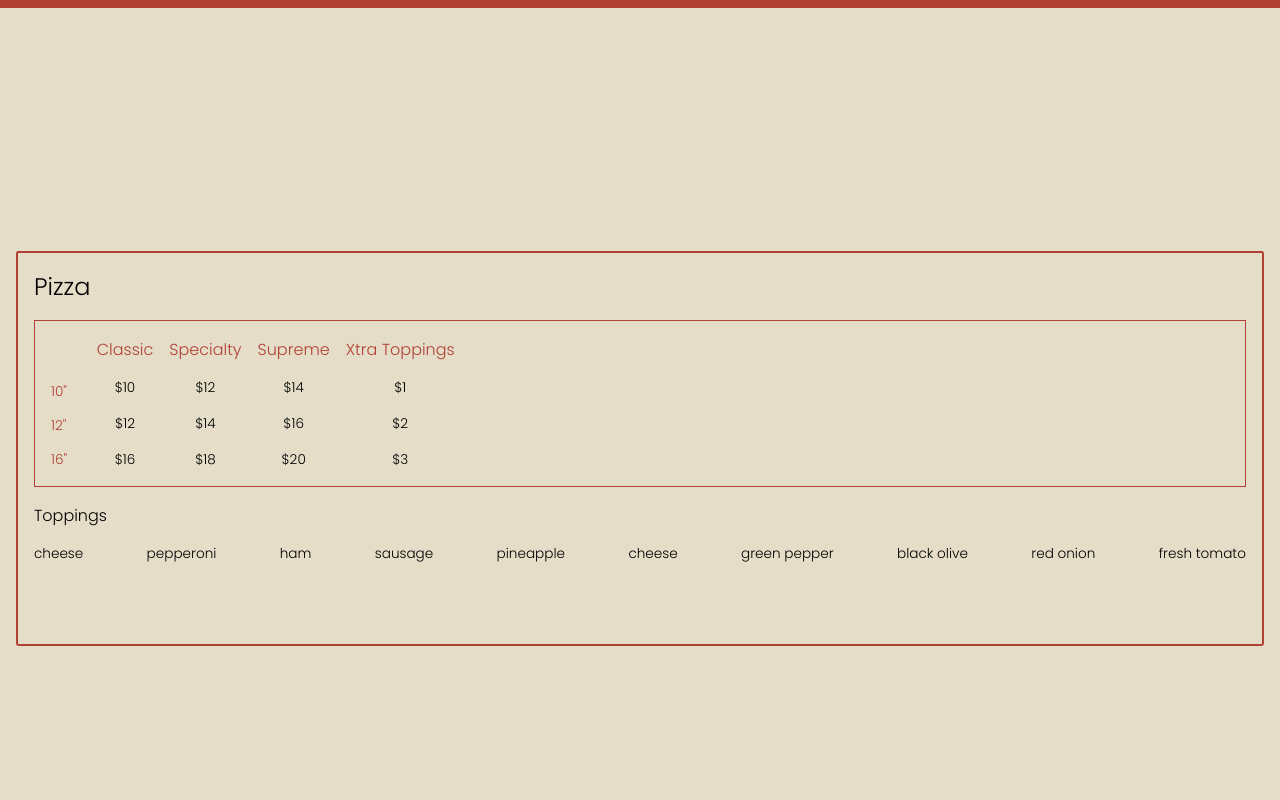
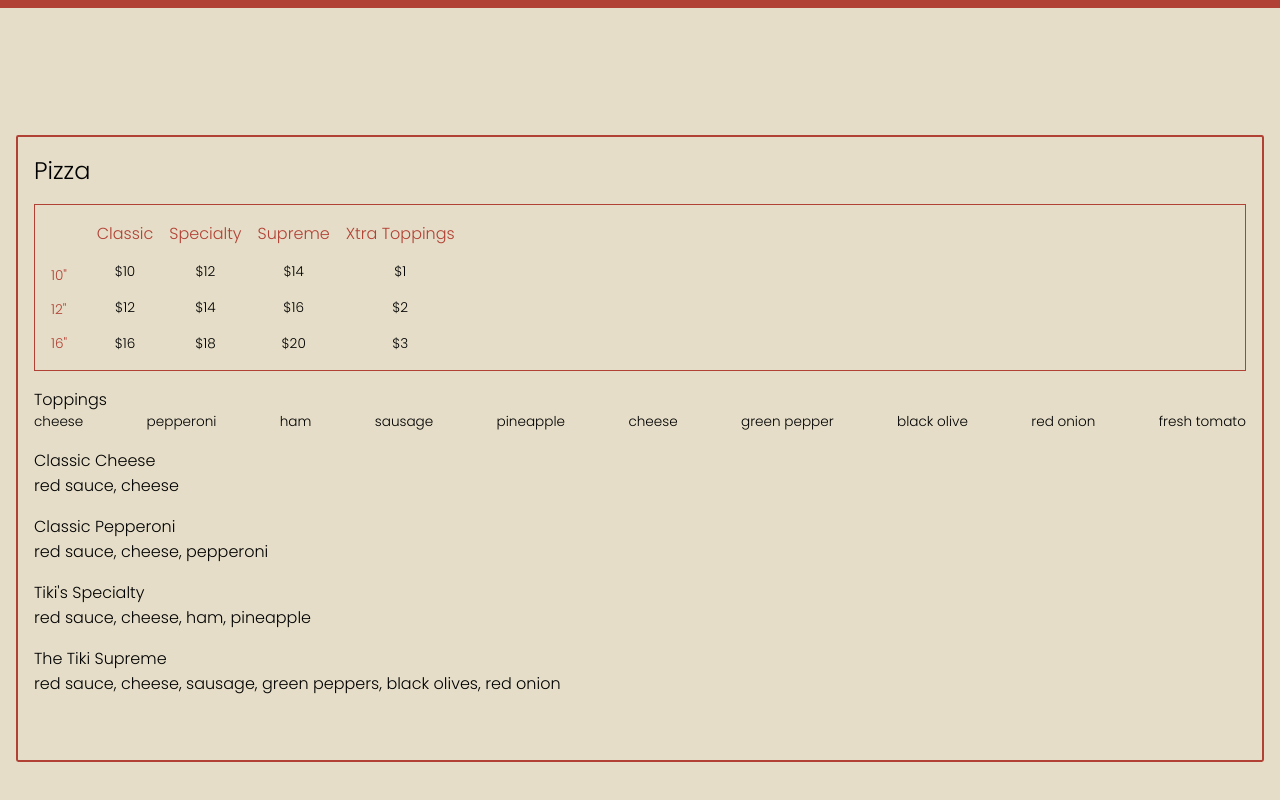
Before and after one commit to Cedrus32/Restaurant-Page, a website built with webpack: page dist/index.html in a window 1280 px wide. Shown: the part 792-1592 px from the top of the page. Built offline with Linux system fonts and the light colour scheme; a web font is replaced by a local one.

Commit message:
Set pizza list styling

```diff
--- a/src/styles/layout.css
+++ b/src/styles/layout.css
@@ -177,11 +177,11 @@ main {
                         .category {
                             display: flex;
                             flex-flow: column;
-                            gap: var(--container-gap);
                         }
 
                         #price-categories .category {
                             align-items: center;
+                            gap: var(--container-gap);
                         }
 
                 #pizza-toppings {
@@ -196,12 +196,37 @@ main {
                             display: flex;
                             justify-content: space-between;
                             flex-wrap: wrap;
-                            gap: var(--container-gap);
+                            gap: 0em var(--container-gap);
                         }
 
                 #pizza-list {
                     grid-area: list;
+
+                    display: grid;
+                    grid-template-columns: 1fr;
+                    grid-template-rows: auto;
+                    grid-template-areas: '1'
+                                         '2'
+                                         '3'
+                                         '4';
+                    gap: var(--container-gap);
                 }
+
+                    #pizza-list:nth-child(1) {
+                        grid-area: 1;
+                    }
+
+                    #pizza-list:nth-child(2) {
+                        grid-area: 2;
+                    }
+
+                    #pizza-list:nth-child(3) {
+                        grid-area: 3;
+                    }
+
+                    #pizza-list:nth-child(4) {
+                        grid-area: 4;
+                    }
 
             #sides {
                 grid-area: sides;
```
Also changed, not shown: dist/index.html, dist/index.main.js.
